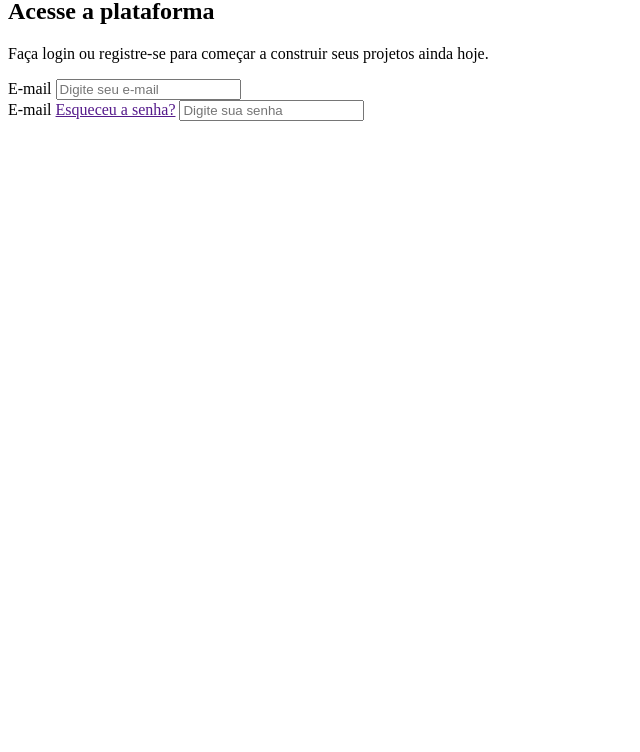
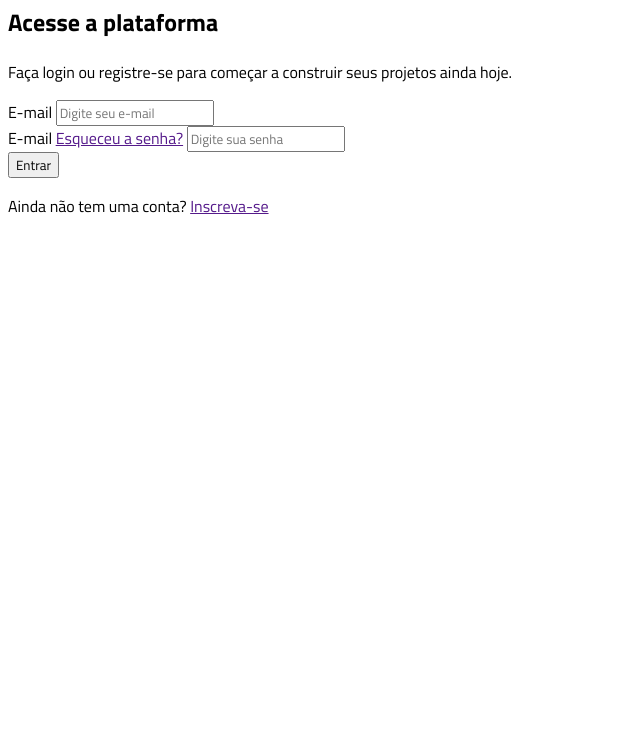
Before and after one commit to Samuel-Emiya/projeto-vertigo, a plain HTML site: page index.html in a window 1280 px wide. Shown: the part 48-800 px from the top of the page, without its empty margins (0-640 px from the left). Drawn offline with Linux system fonts and the light colour scheme.

Commit message:
atualização - fonte da página

```diff
--- a/index.html
+++ b/index.html
@@ -1,11 +1,17 @@
 <!DOCTYPE html>
 <html lang="pt-BR">
+
 <head>
     <meta charset="UTF-8">
+    <meta http-equiv="X-UA-Compatible" content="IE=edge">
     <meta name="viewport" content="width=device-width, initial-scale=1.0">
     <link rel="stylesheet" href="style.css">
+    <link rel="preconnect" href="https://fonts.googleapis.com">
+    <link rel="preconnect" href="https://fonts.gstatic.com" crossorigin>
+    <link href="https://fonts.googleapis.com/css2?family=Titillium+Web:wght@400;600;700&display=swap" rel="stylesheet">
     <title>Vertigo</title>
 </head>
+
 <body>
     <header>
         <img src="" alt="Logo">
@@ -26,13 +32,20 @@
                 </div>
                 <div class="input-box">
                     <label for="senha">E-mail</label>
-                    <a  href="">Esqueceu a senha?</a>
+                    <a href="">Esqueceu a senha?</a>
                     <input type="password" placeholder="Digite sua senha" id="senha">
                 </div>
+
+                <button>Entrar</button>
             </form>
+
+            <p>
+                Ainda não tem uma conta? <a href="">Inscreva-se</a>
+            </p>
         </section>
     </main>
 </body>
+
 </html>
 
 
--- a/style.css
+++ b/style.css
@@ -0,0 +1,3 @@
+* {
+    font-family: 'Titillium Web', sans-serif;
+}
```
